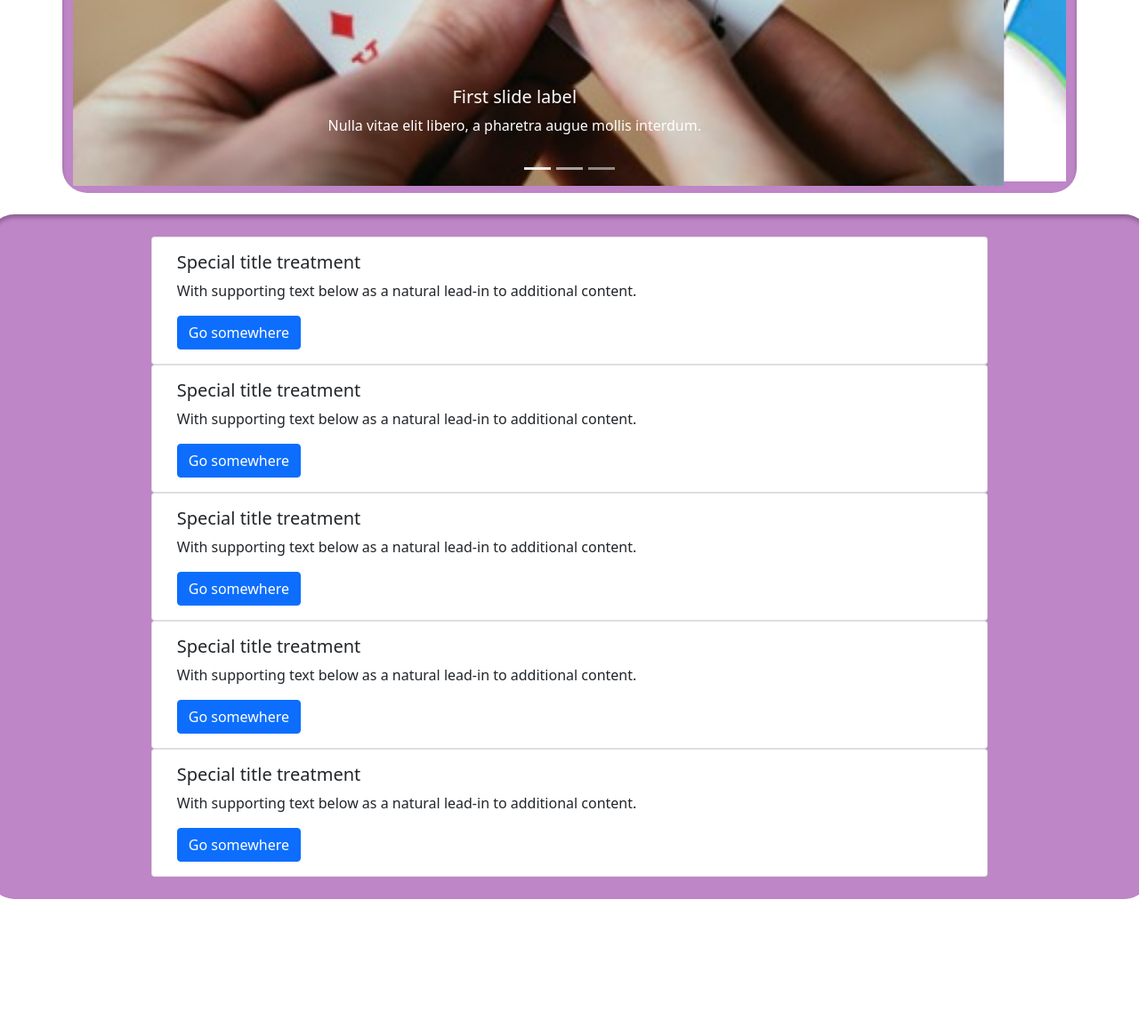
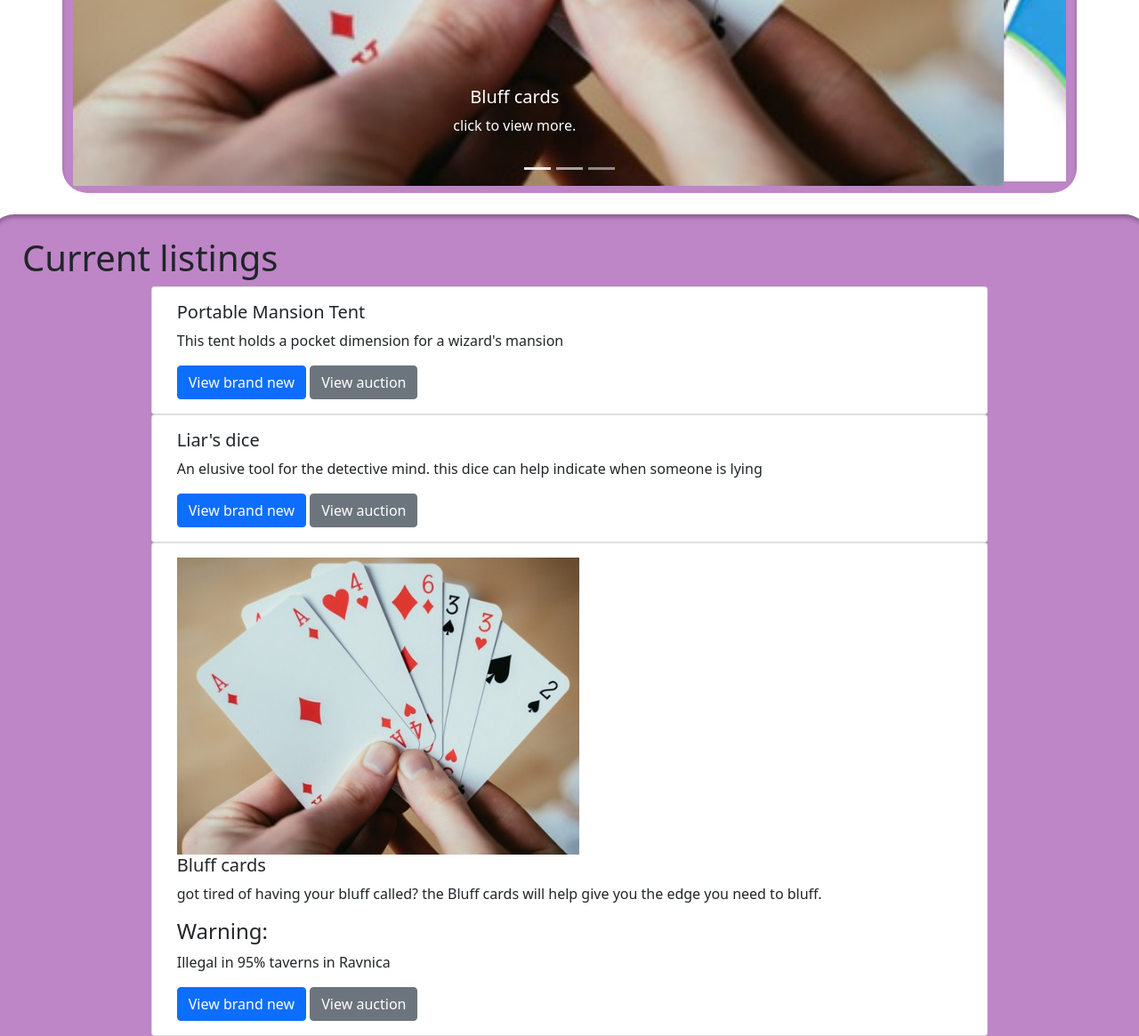
Before and after one commit to Fenwick-Royce/royce-project2, a plain HTML site: page index.html in a window 1280 px wide. Shown: the part 780-1945 px from the top of the page at 89% size. Before the commit the page ends 1791 px from the top, so only its background shows below. Drawn offline with nearby package versions, Linux system fonts and the light colour scheme.

Commit message:
almost complete

```diff
--- a/index.html
+++ b/index.html
@@ -53,22 +53,22 @@
                 <div class="carousel-item active">
                     <img src="test pictures/cards.png" class="d-block w-100" alt="cards">
                     <div class="carousel-caption d-none d-md-block">
-                        <h5>First slide label</h5>
-                        <p>Nulla vitae elit libero, a pharetra augue mollis interdum.</p>
+                        <h5>Bluff cards</h5>
+                        <p>click to view more.</p>
                     </div>
                 </div>
                 <div class="carousel-item">
                     <img src="test pictures/tent.png" class="d-block w-100" alt="tent">
                     <div class=" carousel-caption d-none d-md-block">
-                        <h5>Second slide label</h5>
-                        <p>Lorem ipsum dolor sit amet, consectetur adipiscing elit.</p>
+                        <h5>Wizard's mansion tent</h5>
+                        <p>click to view more.</p>
                     </div>
                 </div>
                 <div class="carousel-item">
                     <img src="test pictures/dice.png" class="d-block w-100 diceimage" alt="dice">
                     <div class="carousel-caption d-none d-md-block">
-                        <h5>Third slide label</h5>
-                        <p>Praesent commodo cursus magna, vel scelerisque nisl consectetur.</p>
+                        <h5>Liar's dice</h5>
+                        <p>click to view more.</p>
                     </div>
                 </div>
             </div>
@@ -85,39 +85,30 @@
     <br>
     <section class="listing d-flex justify-content-center row">
         <br>
+        <H1>Current listings</H1>
         <div class="card" style="width: 75%;">
             <div class="card-body">
-                <h5 class="card-title">Special title treatment</h5>
-                <p class="card-text">With supporting text below as a natural lead-in to additional content.</p>
-                <a href="#" class="btn btn-primary">Go somewhere</a>
+                <h5 class="card-title">Portable Mansion Tent</h5>
+                <p class="card-text">This tent holds a pocket dimension for a wizard's mansion</p>
+                <a href="#" class="btn btn-primary">View brand new</a>
+                <a href="#" class="btn btn-secondary">View auction</a>
             </div>
         </div>
         <div class="card" style="width: 75%;">
             <div class="card-body">
-                <h5 class="card-title">Special title treatment</h5>
-                <p class="card-text">With supporting text below as a natural lead-in to additional content.</p>
-                <a href="#" class="btn btn-primary">Go somewhere</a>
+                <h5 class="card-title">Liar's dice</h5>
+                <p class="card-text">An elusive tool for the detective mind. this dice can help indicate when someone is lying</p>
+                <a href="#" class="btn btn-primary">View brand new</a>
+                <a href="#" class="btn btn-secondary">View auction</a>
             </div>
         </div>
         <div class="card" style="width: 75%;">
             <div class="card-body">
-                <h5 class="card-title">Special title treatment</h5>
-                <p class="card-text">With supporting text below as a natural lead-in to additional content.</p>
-                <a href="#" class="btn btn-primary">Go somewhere</a>
-            </div>
-        </div>
-        <div class="card" style="width: 75%;">
-            <div class="card-body">
-                <h5 class="card-title">Special title treatment</h5>
-                <p class="card-text">With supporting text below as a natural lead-in to additional content.</p>
-                <a href="#" class="btn btn-primary">Go somewhere</a>
-            </div>
-        </div>
-        <div class="card" style="width: 75%;">
-            <div class="card-body">
-                <h5 class="card-title">Special title treatment</h5>
-                <p class="card-text">With supporting text below as a natural lead-in to additional content.</p>
-                <a href="#" class="btn btn-primary">Go somewhere</a>
+                <img src="test pictures/cards.png" alt="cards" srcset="" size="25%;">
+                <h5 class="card-title">Bluff cards</h5>
+                <p class="card-text">got tired of having your bluff called? the Bluff cards will help give you the edge you need to bluff. <h4>Warning:</h4> Illegal in 95% taverns in Ravnica</p>
+                <a href="#" class="btn btn-primary">View brand new</a>
+                <a href="#" class="btn btn-secondary">View auction</a>
             </div>
         </div>
         <br>
```
